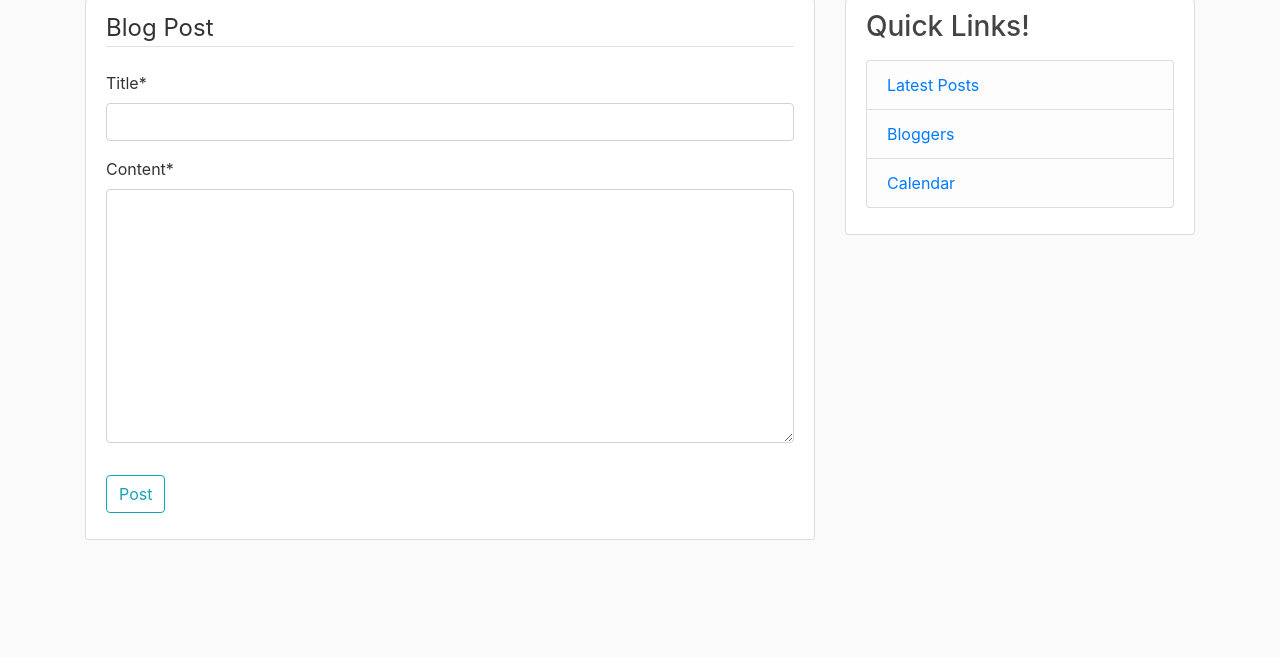
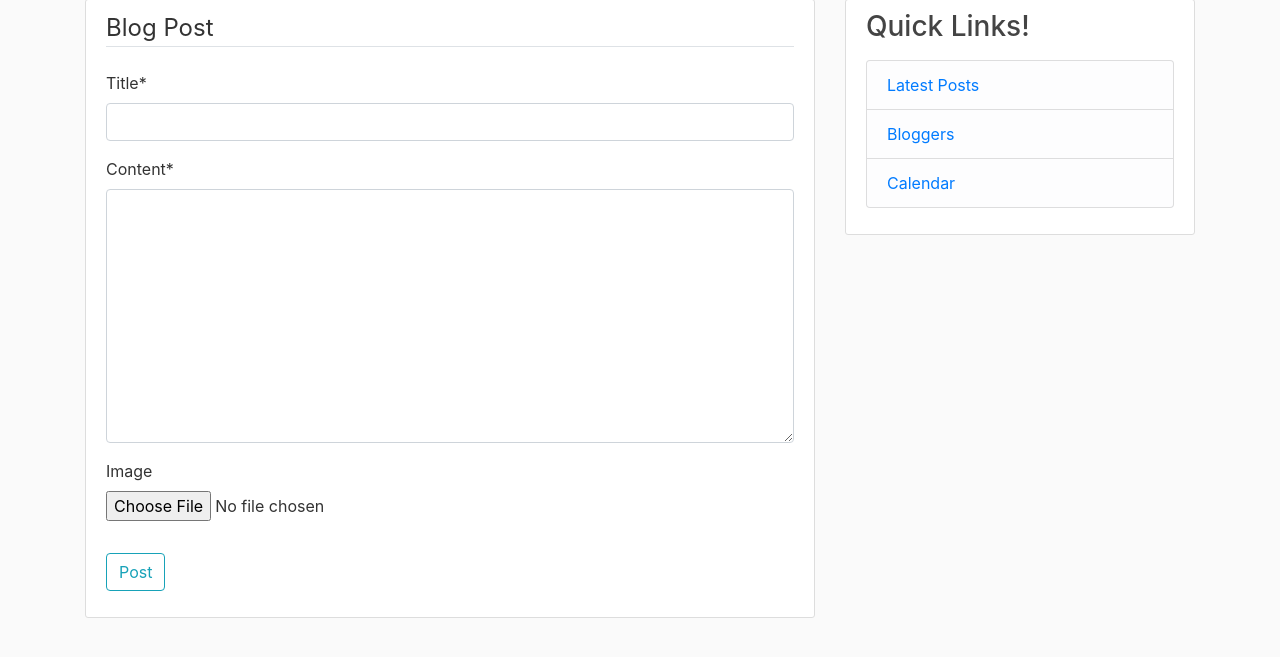
Before and after one commit to prajwoltiwari/blog_application_extended, a Django app: page /post/new/ in a window 1280 px wide. Shown: the part 81-738 px from the top of the page. Run offline with Django 3.2, Linux system fonts and the light colour scheme; the visitor is signed in with stand-in values (Sample User, id 1); some libraries are stand-ins or nearby versions.

Commit message:
added imagefield in post

```diff
--- a/blog_app/blog/models.py
+++ b/blog_app/blog/models.py
@@ -2,6 +2,7 @@ from django.db import models
 from django.utils import timezone
 from django.contrib.auth.models import User
 from django.urls import reverse
+from PIL import Image
 
 # Create your models here.
 
@@ -10,12 +11,22 @@ class Post(models.Model):
     content = models.TextField()
     date_posted = models.DateTimeField(default=timezone.now)
     author = models.ForeignKey(User, on_delete=models.CASCADE)
+    image = models.ImageField(blank = True, default='default.jpg', upload_to='project_pics')
 
     def __str__(self):
         return self.title
 
     def get_absolute_url(self):
         return reverse('post-detail', kwargs={'pk': self.pk})
+
+    def save(self, *args, **kwargs):
+        super().save(*args, **kwargs)
+        img = Image.open(self.image.path)
+
+        if img.height > 600 or img.width > 600:
+            output_size = (600, 600)
+            img.thumbnail(output_size)
+            img.save(self.image.path)
 
 
 class Comment(models.Model):
--- a/blog_app/blog/templates/blog/post_detail.html
+++ b/blog_app/blog/templates/blog/post_detail.html
@@ -17,6 +17,7 @@
                     {% endif %}
                 </div>
                 <h2 class="article-title">{{ object.title }}</h2>
+                <img src="{{ object.image.url }}" class="img-fluid" alt="Responsive image">
                 <p class="article-content">{{ object.content }}</p>
             </div>
         </article>
--- a/blog_app/blog/templates/blog/post_latest.html
+++ b/blog_app/blog/templates/blog/post_latest.html
@@ -11,7 +11,11 @@
                         <small class="text-muted">{{ object.date_posted|date:"F d, Y" }}</small>
                     </div>
                     <h2><a class="article-title" href="{% url 'post-detail' object.id %}">{{ object.title }}</a></h2>
-                    <p class="article-content">{{ object.content }}</p>
+                    {% if object.content|length >= 400 %}
+                        <p class="article-content">{{ object.content|safe|truncatechars:"400" }}<a href="{% url 'post-detail' object.id %}">read more</a></p>
+                    {% else %}
+                        <p class="article-content">{{ object.content }}</p>
+                    {% endif %}
                 </div>
             </article>
     {% endfor %}
--- a/blog_app/blog/views.py
+++ b/blog_app/blog/views.py
@@ -86,7 +86,8 @@ class PostCreateView(LoginRequiredMixin, CreateView):
     model = Post
     fields = [
         'title',
-        'content'
+        'content',
+        'image'
     ]
     def form_valid(self, form):
         form.instance.author = self.request.user
```
Also changed, not shown: blog_app/blog/templates/blog/home.html (+5 -2 lines), blog_app/blog/forms.py (line endings or trailing spaces), blog_app/blog/migrations/0008_post_image.py (added).
